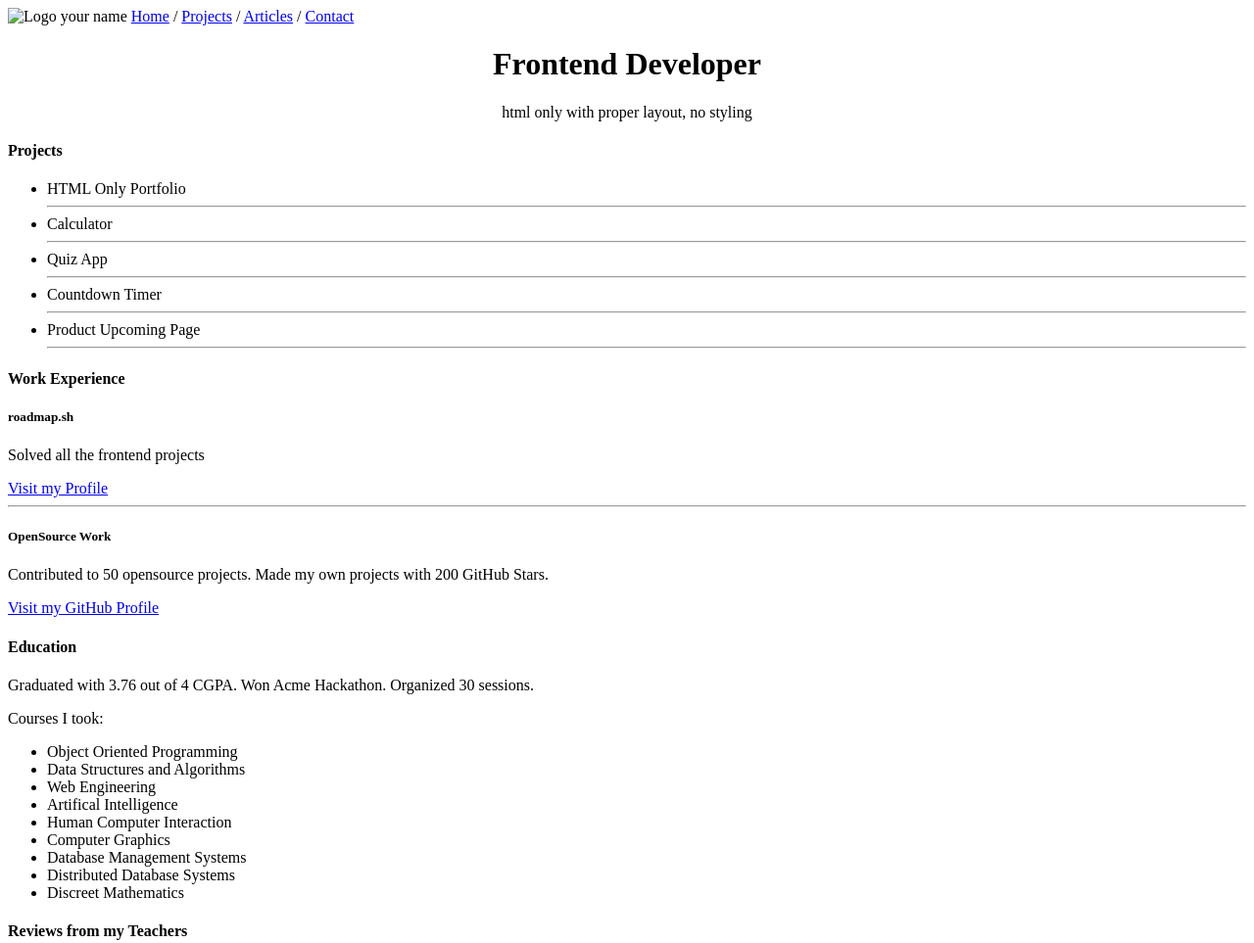
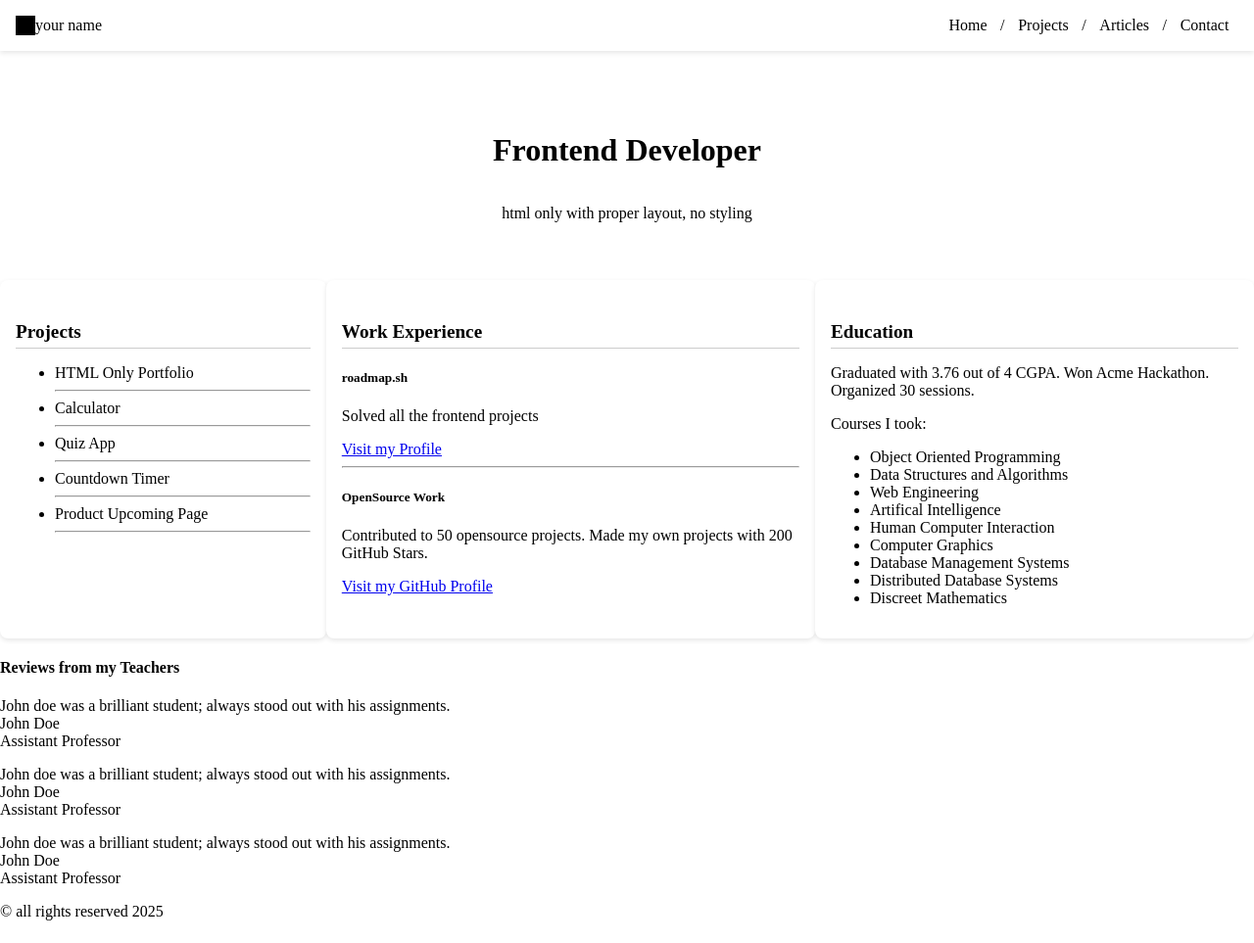
Before and after one commit to sharabshrestha99/Basic-HTML-Website-Project, a plain HTML site: page index.html in a window 1280 px wide. Shown: the top 963 px of the page at 98% size. After the commit the page ends 940 px from the top, so only its background shows below. Drawn offline with Linux system fonts and the light colour scheme.

Commit message:
Update README and add CSS styling for the project
- Updated README to include Portfolio Website roadmap.
- Added link to CSS stylesheet in HTML files.
- Introduced a new logo.svg file.
- Created style.css for consistent styling across the website.

```diff
--- a/index.html
+++ b/index.html
@@ -4,19 +4,24 @@
     <meta charset="UTF-8" />
     <meta name="viewport" content="width=device-width, initial-scale=1.0" />
     <title>Basic HTML Website Project</title>
+    <link rel="stylesheet" href="style.css" />
   </head>
 
   <body>
     <header>
       <nav>
-        <img src="logo.png" alt="Logo" />
-        <span>your name</span>
-        <a href="index.html">Home</a> / <a href="projects.html">Projects</a> /
-        <a href="articles.html">Articles</a> /
-        <a href="contact.html">Contact</a>
+        <div class="brand">
+          <img src="logo.svg" alt="Logo" />
+          <span>your name</span>
+        </div>
+        <div class="links">
+          <a href="index.html">Home</a> / <a href="projects.html">Projects</a> /
+          <a href="articles.html">Articles</a> /
+          <a href="contact.html">Contact</a>
+        </div>
       </nav>
-      <h1 align="center">Frontend Developer</h1>
-      <p align="center">html only with proper layout, no styling</p>
+      <h1>Frontend Developer</h1>
+      <p>html only with proper layout, no styling</p>
     </header>
     <main>
       <section class="container">
--- /dev/null
+++ b/style.css
@@ -0,0 +1,82 @@
+*, *::before, *::after {
+    box-sizing: inherit;
+}
+
+body {
+    margin: 0;
+    padding: 0;
+    box-sizing: border-box;
+    overflow-x: hidden;
+}
+
+nav {
+    position: fixed;
+    top: 0;
+    left: 0;
+    width: 100%;
+    background-color: #fff;
+    z-index: 1000;
+    display: flex;
+    justify-content: space-between;
+    align-items: center;
+    padding: 1rem;
+    box-shadow: 0 2px 5px rgba(0, 0, 0, 0.1);
+}
+
+nav .brand {
+    display: flex;
+    align-items: center;
+}
+
+nav .links a {
+    margin: 0 0.6rem;
+    text-decoration: none;
+    color: inherit;
+}
+
+header {
+height: 35.8vh;
+display: flex;
+flex-direction: column;
+justify-content: center;
+align-items: center;
+text-align: center;
+padding-top: 70px;
+}
+
+header h1,
+header p {
+  text-align: center;
+}
+
+main .container {
+    display: flex;
+    flex-wrap: wrap;
+    width: 100%;
+}
+
+main .container section#projects {
+  flex: 0 0 26%;
+}
+
+main .container section#experience {
+  flex: 0 0 39%;
+}
+
+main .container section#education {
+  flex: 0 0 35%;
+}
+
+main .container section {
+    padding: 1rem;
+    background-color: #fff;
+    border-radius: 8px;
+    box-shadow: 0 2px 5px rgba(0, 0, 0, 0.1);
+}
+
+main .container section h4 {
+    margin-bottom: 0.5rem;
+    font-size: 1.2rem;
+    border-bottom: 1px solid #ccc;
+    padding-bottom: 0.3rem;
+}
```
Also changed, not shown: articles.html (+1 -0 lines), contact.html (+1 -0 lines), projects.html (+1 -0 lines), logo.svg (added), 1 other file.
